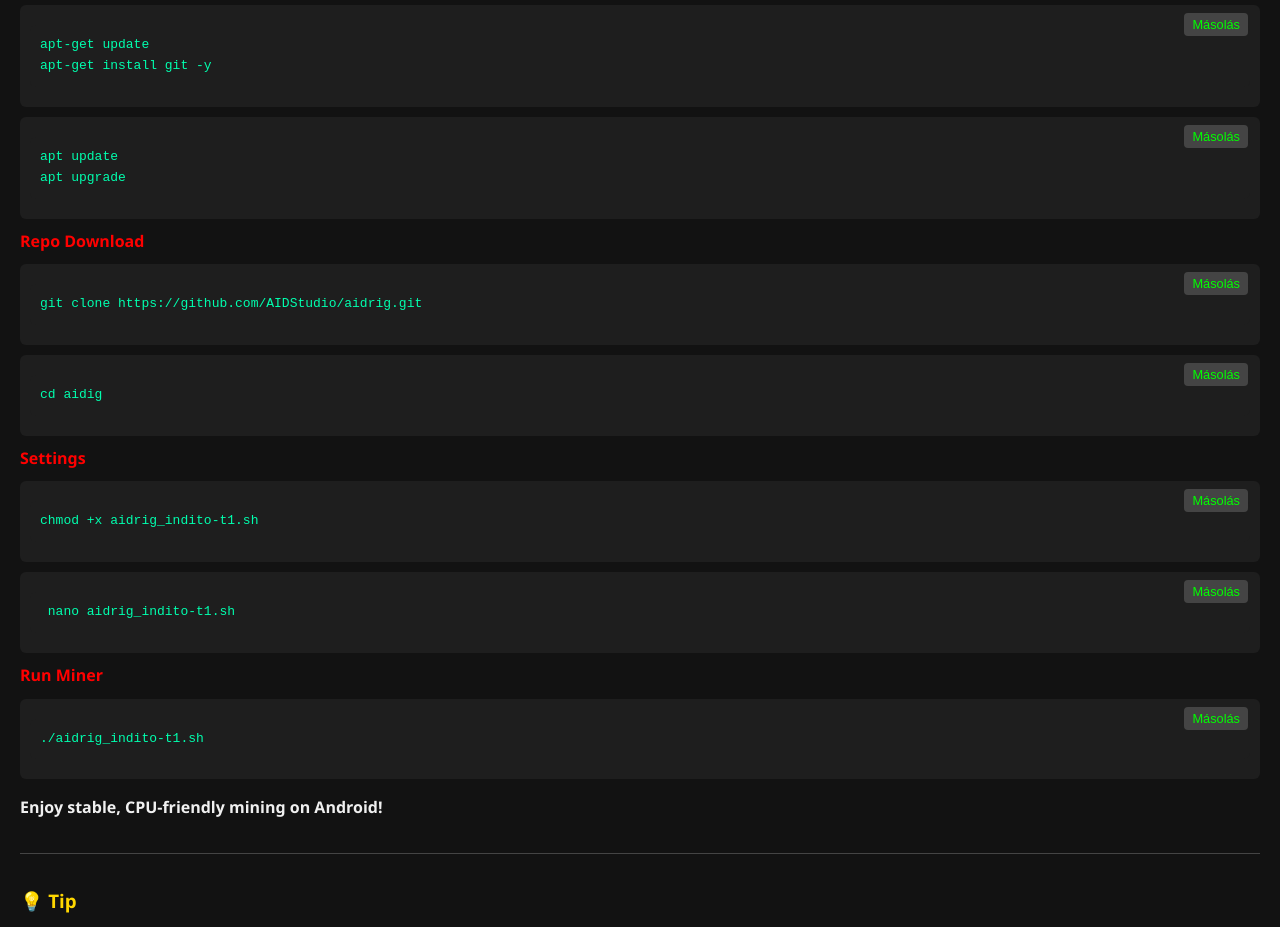
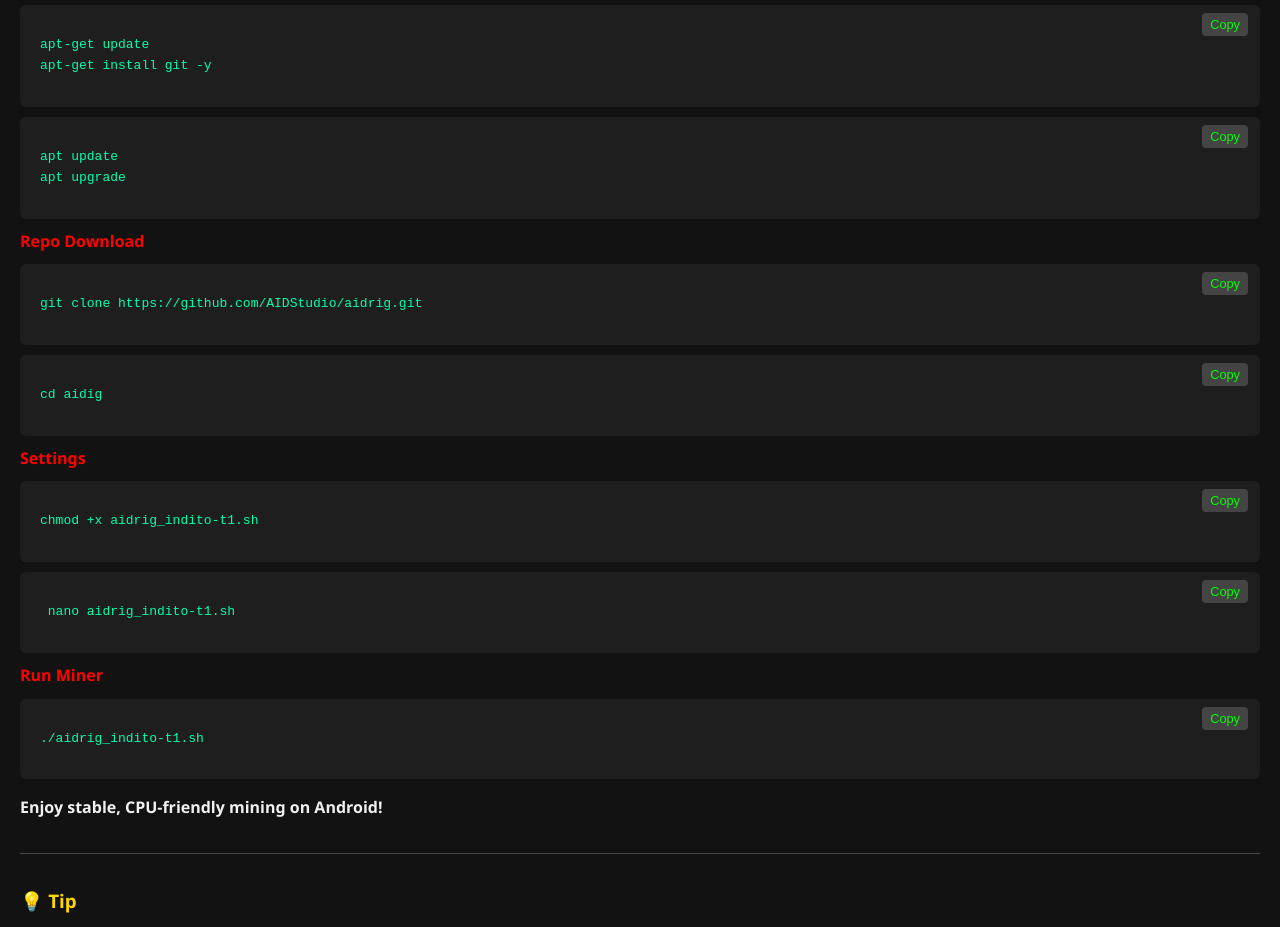
Before and after one commit to AIDStudio/aidrig, a plain HTML site: page index.html in a window 1280 px wide. Shown: the part 680-1607 px from the top of the page. Drawn offline with Linux system fonts and the light colour scheme.

Commit message:
update index.html

```diff
--- a/index.html
+++ b/index.html
@@ -141,23 +141,23 @@
     <h3> <strong class="highlight-red"> 🔧 Installation (Android Termux) </strong> </h3>
 
     <pre><code>apt-get update
-apt-get install git -y</code><button class="copy-btn" onclick="copyCode(this)">Másolás</button></pre>
+apt-get install git -y</code><button class="copy-btn" onclick="copyCode(this)">Copy</button></pre>
 
     <pre><code>apt update
-apt upgrade</code><button class="copy-btn" onclick="copyCode(this)">Másolás</button></pre>
+apt upgrade</code><button class="copy-btn" onclick="copyCode(this)">Copy</button></pre>
 
     <strong class="highlight-red">Repo Download</strong>
-    <pre><code>git clone https://github.com/AIDStudio/aidrig.git</code><button class="copy-btn" onclick="copyCode(this)">Másolás</button></pre>
+    <pre><code>git clone https://github.com/AIDStudio/aidrig.git</code><button class="copy-btn" onclick="copyCode(this)">Copy</button></pre>
 
-    <pre><code>cd aidig</code><button class="copy-btn" onclick="copyCode(this)">Másolás</button></pre>
+    <pre><code>cd aidig</code><button class="copy-btn" onclick="copyCode(this)">Copy</button></pre>
 
     <strong class="highlight-red">Settings</strong>
-    <pre><code>chmod +x aidrig_indito-t1.sh</code><button class="copy-btn" onclick="copyCode(this)">Másolás</button></pre>
+    <pre><code>chmod +x aidrig_indito-t1.sh</code><button class="copy-btn" onclick="copyCode(this)">Copy</button></pre>
 
-    <pre><code> nano aidrig_indito-t1.sh</code><button class="copy-btn" onclick="copyCode(this)">Másolás</button></pre>
+    <pre><code> nano aidrig_indito-t1.sh</code><button class="copy-btn" onclick="copyCode(this)">Copy</button></pre>
 
     <strong class="highlight-red">Run Miner</strong>
-    <pre><code>./aidrig_indito-t1.sh</code><button class="copy-btn" onclick="copyCode(this)">Másolás</button></pre>
+    <pre><code>./aidrig_indito-t1.sh</code><button class="copy-btn" onclick="copyCode(this)">Copy</button></pre>
 
     <p><strong>Enjoy stable, CPU-friendly mining on Android!</strong></p>
   </div>
@@ -190,12 +190,12 @@ apt upgrade</code><button class="copy-btn" onclick="copyCode(this)">Másolás</b
       const codeBlock = button.previousElementSibling;
       const text = codeBlock.innerText;
       navigator.clipboard.writeText(text).then(() => {
-        button.innerText = 'Másolva!';
+        button.innerText = 'Copy!';
         setTimeout(() => {
-          button.innerText = 'Másolás';
+          button.innerText = 'Copy';
         }, 2000);
       }).catch(() => {
-        alert('Másolás sikertelen!');
+        alert('Copy Error!');
       });
     }
   </script>
```
